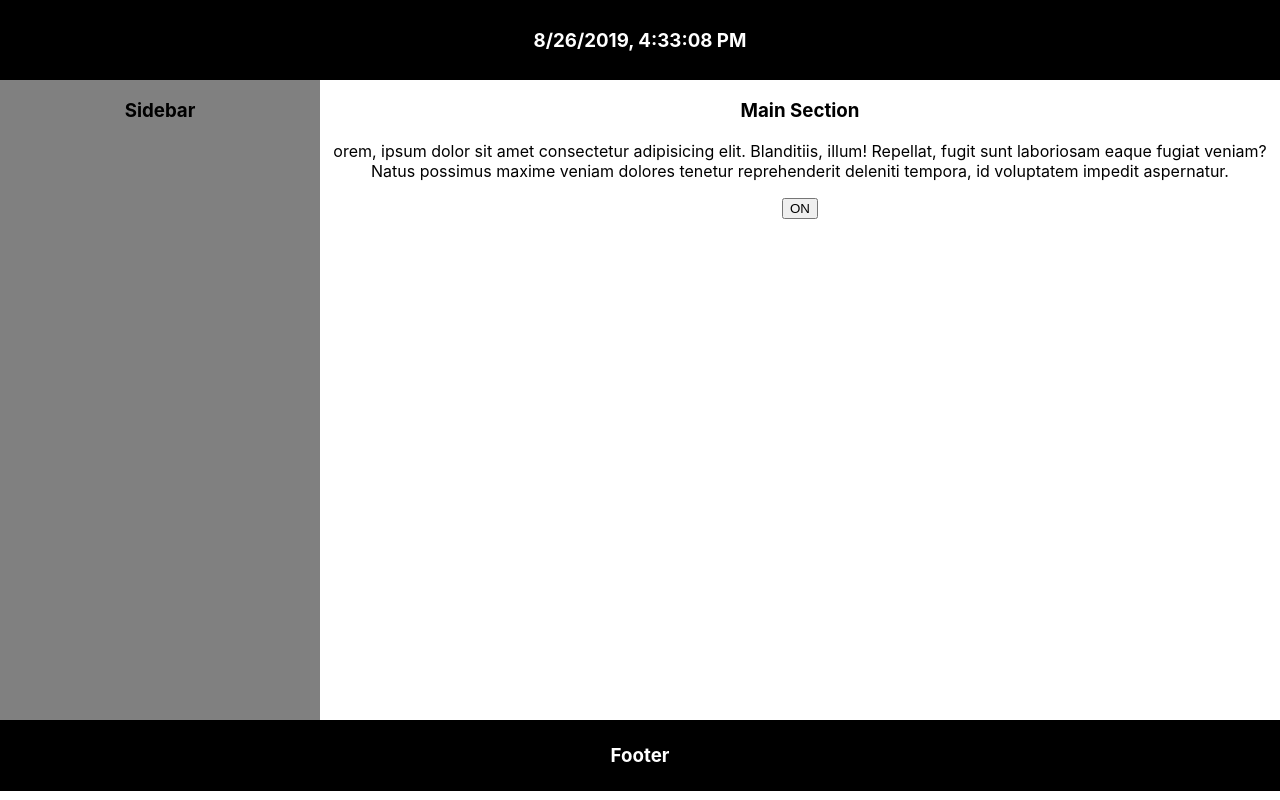
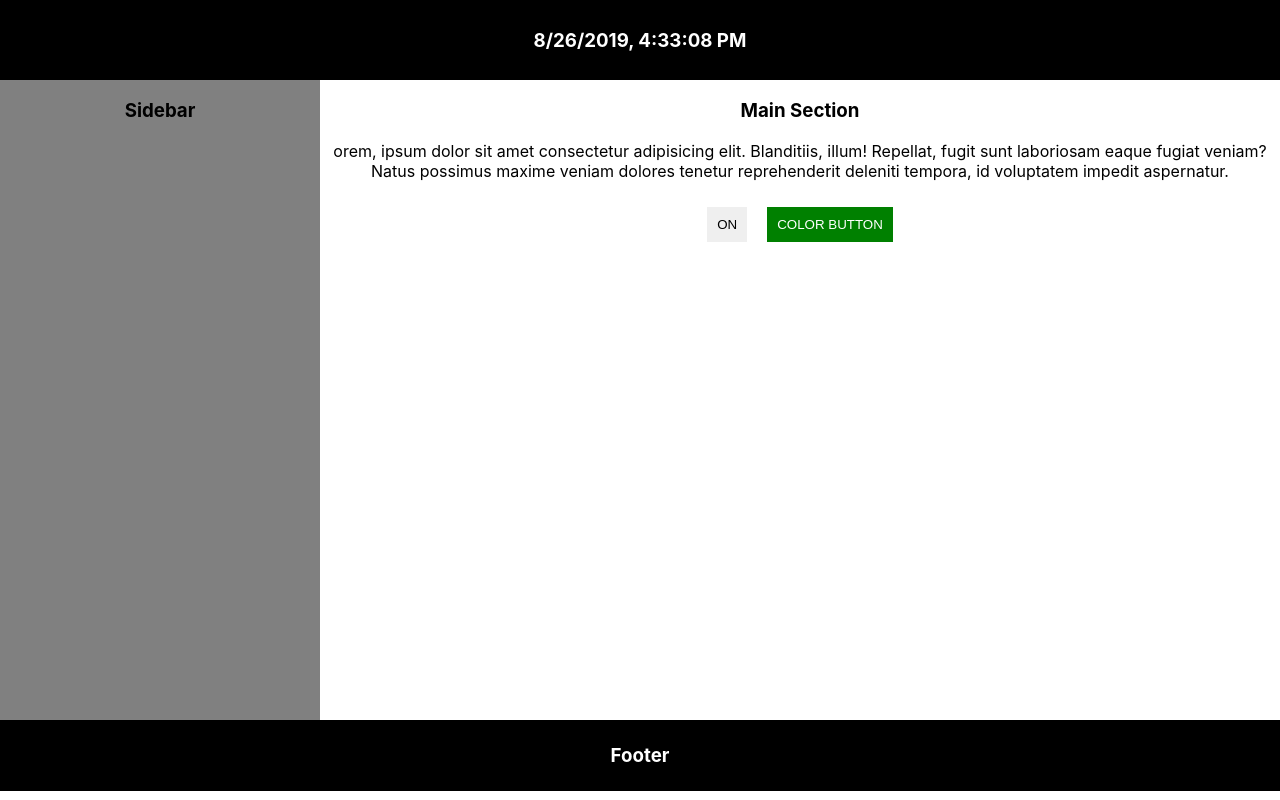
Before and after one commit to cleave3/React-test-work, a React (Create React App) app: page / in a window 1280 px wide. Built offline with nearby package versions, Linux system fonts and the light colour scheme.

Commit message:
Add color button

```diff
--- a/src/components/Button.jsx
+++ b/src/components/Button.jsx
@@ -14,6 +14,7 @@ class Button extends Component {
     return (
       <div>
         <button onClick={this.handleClick}>{this.state.text}</button>
+        <button className="color-button">COLOR BUTTON</button>
       </div>
     );
   }
--- a/src/index.css
+++ b/src/index.css
@@ -44,3 +44,18 @@ code {
   color: white;
   text-align: center;
 }
+
+button {
+  padding: 10px;
+  margin: 10px;
+  border: none;
+}
+
+.color-button {
+  background-color: green;
+  color: white;
+}
+
+.color-button:hover {
+  background-color: blue;
+}
```
